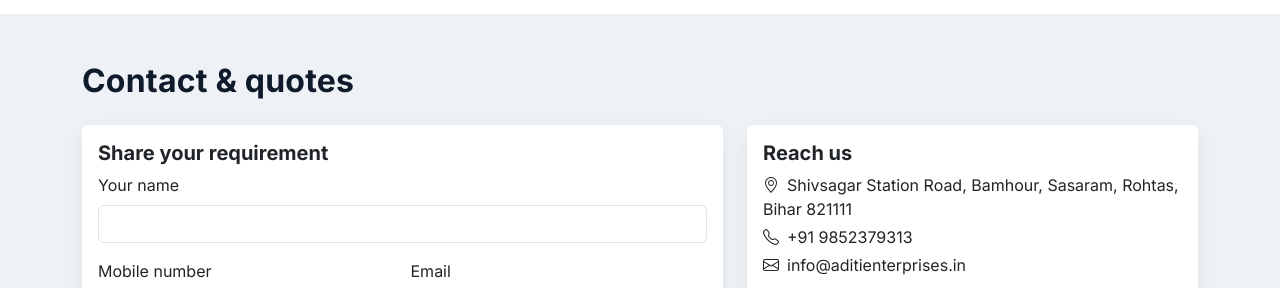
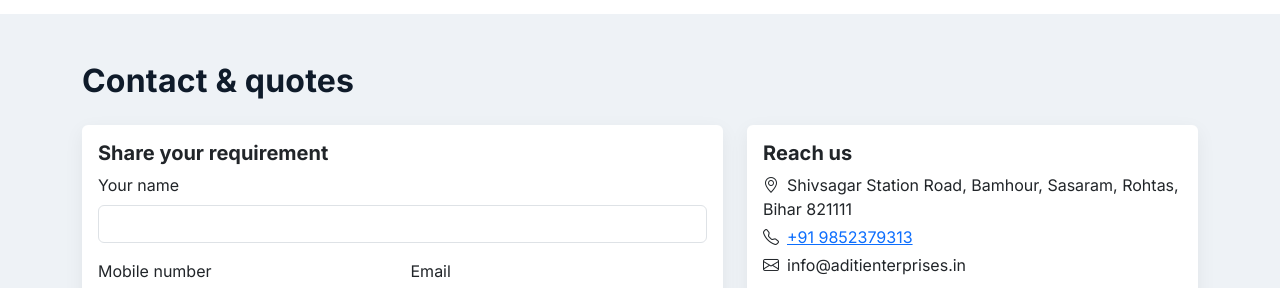
Before and after one commit to vivek8271/DemoProject, a plain HTML site: page index.html in a window 1280 px wide. Shown: the part 3189-3477 px from the top of the page. Drawn offline with nearby package versions, Linux system fonts and the light colour scheme; grey boxes are pictures that could not be loaded.

Commit message:
Update index.html

```diff
--- a/index.html
+++ b/index.html
@@ -503,7 +503,7 @@
               <h5 class="fw-bold">Reach us</h5>
               <p class="mb-1"><i class="bi bi-geo-alt me-2"></i>Shivsagar Station Road, Bamhour, Sasaram, Rohtas, Bihar
                 821111</p>
-              <p class="mb-1"><i class="bi bi-telephone me-2"></i>+91 9852379313</p>
+              <p class="mb-1"><i class="bi bi-telephone me-2"></i><a href="tel:9852379313">+91 9852379313</a></p>
               <p class="mb-3"><i class="bi bi-envelope me-2"></i>info@aditienterprises.in</p>
               <div class="ratio ratio-16x9">
                 <iframe
```
